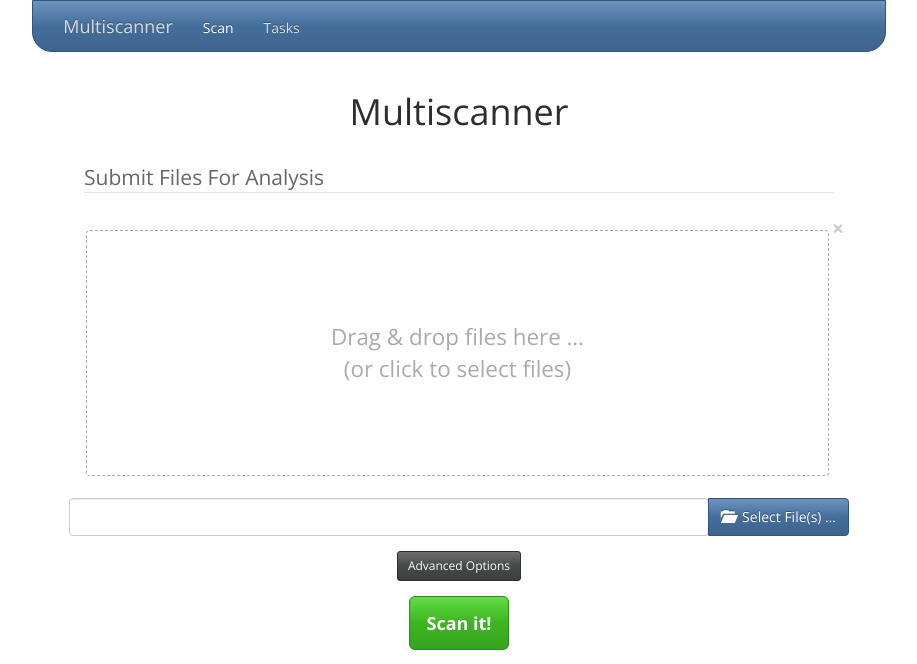
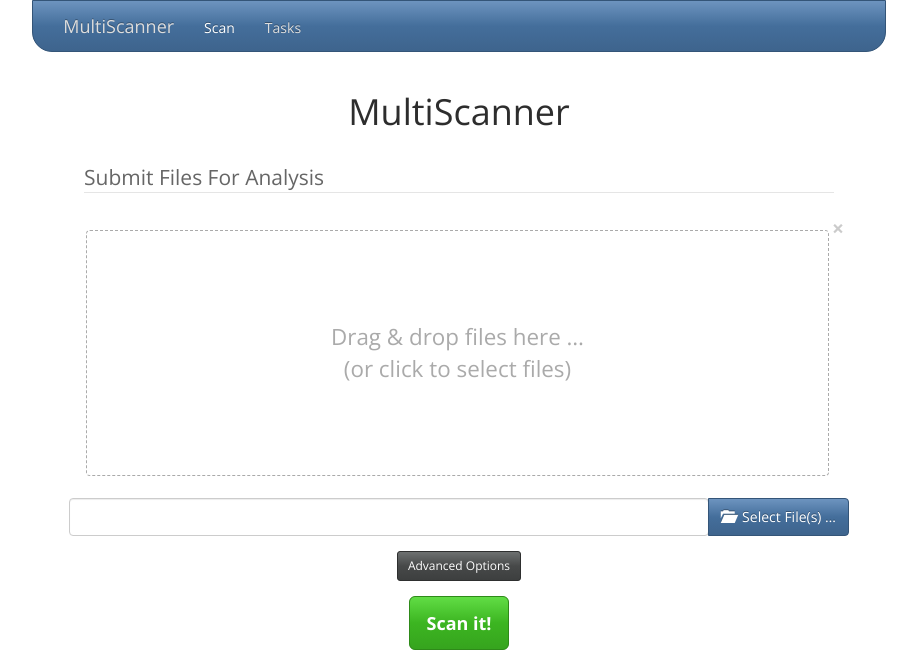
Before and after one commit to mitre/multiscanner, a Flask app: page / in a window 1280 px wide. Shown: the top 664 px of the page, without its empty margins (181-1098 px from the left). Run offline with Flask 2, Linux system fonts and the light colour scheme; some libraries are stand-ins or nearby versions.

Commit message:
Use correct capitalization of "MultiScanner"

```diff
--- a/web/templates/index.html
+++ b/web/templates/index.html
@@ -138,7 +138,7 @@
 
 <div class="row">
   <div class="col-md-8 col-md-offset-2">
-    <h1 class="text-center">Multiscanner</h1>
+    <h1 class="text-center">MultiScanner</h1>
     <br />
 
     <form class="form-horizontal" id="scan-form" enctype="multipart/form-data">
--- a/web/templates/layout.html
+++ b/web/templates/layout.html
@@ -1,7 +1,7 @@
 <!DOCTYPE html>
 <html>
   <head>
-    <title>{% block title %}{% endblock %} | Multiscanner</title>
+    <title>{% block title %}{% endblock %} | MultiScanner</title>
     <link rel="stylesheet" href="/static/css/bootstrap-spacelab.min.css">
     <link rel="stylesheet" href="/static/css/datatables.min.css">
     <script src="/static/js/jquery-3.1.1.min.js"></script>
@@ -24,7 +24,7 @@
             <span class="icon-bar"></span>
             <span class="icon-bar"></span>
           </button>
-          <a class="navbar-brand" href="/">Multiscanner</a>
+          <a class="navbar-brand" href="/">MultiScanner</a>
         </div>
 
         <!-- NAVBAR ITEMS -->
```
